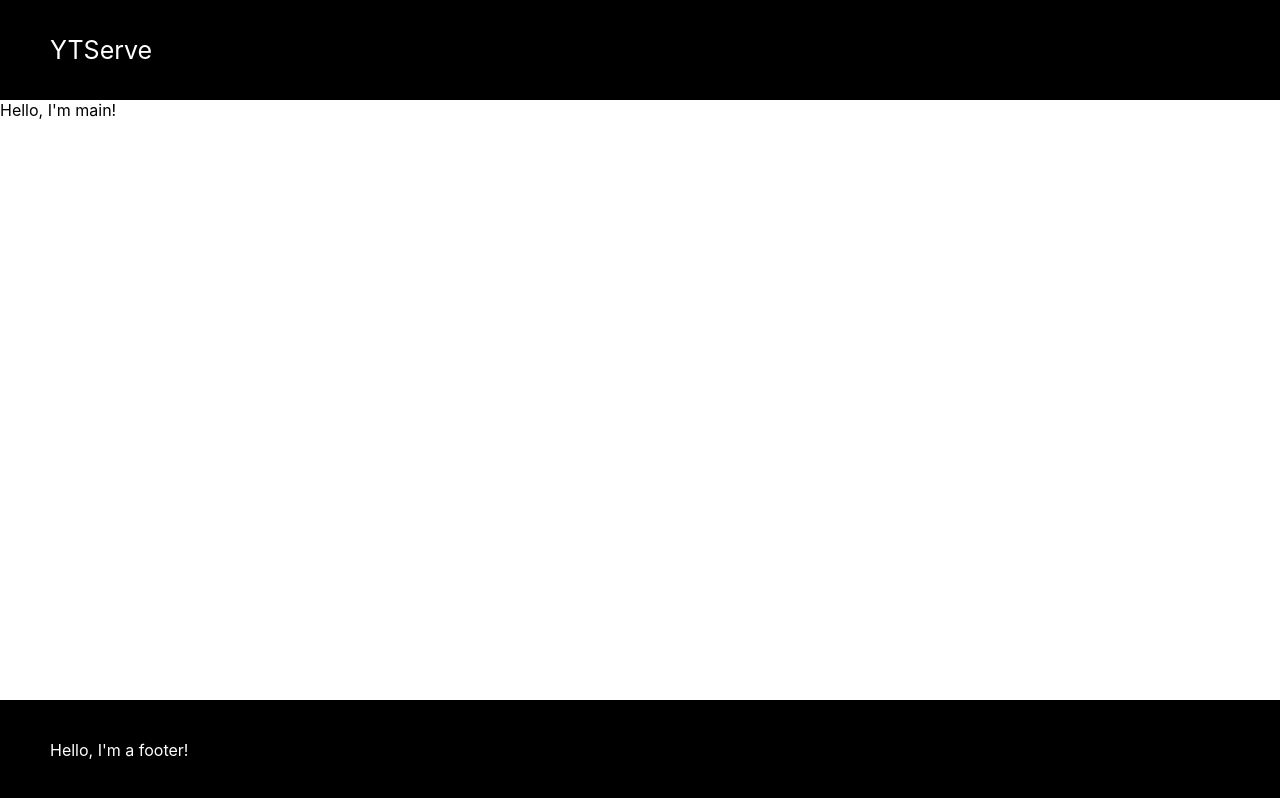
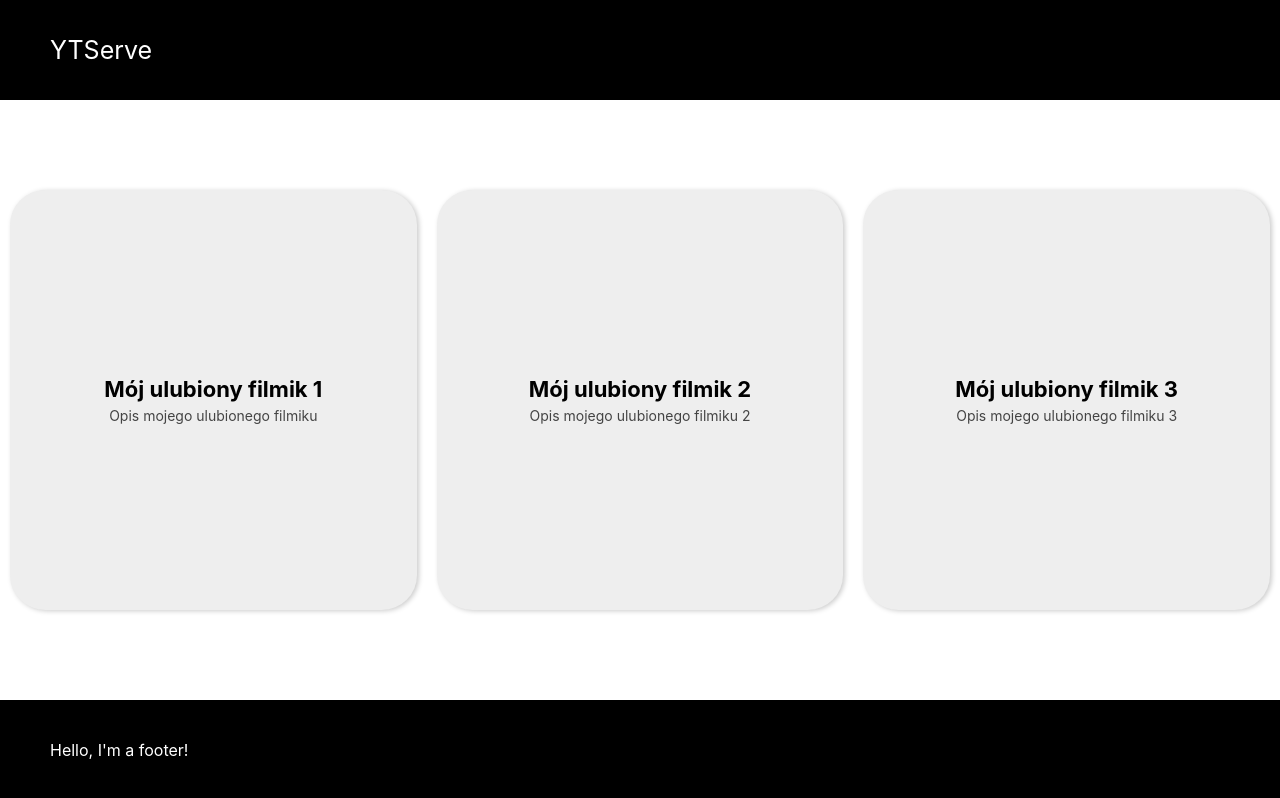
Before and after one commit to weronikaolejniczak/video-service, a React (Create React App) app: page / in a window 1280 px wide. Built offline with nearby package versions, Linux system fonts and the light colour scheme.

Commit message:
Video component

```diff
--- a/src/components/index.js
+++ b/src/components/index.js
@@ -1,5 +1,6 @@
 import Header from './header/Header';
 import Main from './main/Main';
+import Video from './video/Video';
 import Footer from './footer/Footer';
 
-export {Header, Main, Footer};
+export {Header, Main, Video, Footer};
--- a/src/components/main/Main.js
+++ b/src/components/main/Main.js
@@ -1,10 +1,13 @@
 import React from 'react';
+import {Video} from '../';
 import './style.css';
 
 const Main = () => {
     return (
         <main>
-            Hello, I'm main!
+            <Video title={"Mój ulubiony filmik 1"} description={"Opis mojego ulubionego filmiku"} />
+            <Video title={"Mój ulubiony filmik 2"} description={"Opis mojego ulubionego filmiku 2"} />
+            <Video title={"Mój ulubiony filmik 3"} description={"Opis mojego ulubionego filmiku 3"} />
         </main>
     );
 }
--- a/src/components/main/style.css
+++ b/src/components/main/style.css
@@ -1,3 +1,7 @@
 main {
     height: calc(100vh - 200px);
+    /* layout */
+    display: flex;
+    align-items: center;
+    justify-content: center;
 }
--- /dev/null
+++ b/src/components/video/Video.js
@@ -0,0 +1,13 @@
+import React from 'react';
+import './style.css';
+
+const Video = ({title, description, video_url}) => {
+    return (
+        <div className="card">
+            <span className="title">{title}</span>
+            <span className="description">{description}</span>
+        </div>
+    );
+}
+
+export default Video;
--- /dev/null
+++ b/src/components/video/style.css
@@ -0,0 +1,25 @@
+.card {
+    height: 400px;
+    width: 400px;
+    background-color: #eeeeee;
+    box-shadow: 2px 1px 5px #cccccc;
+    border-radius: 35px;
+    padding: 10px;
+    margin: 10px;
+    /* layout */
+    display: flex;
+    flex-direction: column;
+    align-items: center;
+    justify-content: center;
+}
+
+.card .title {
+    font-weight: bold;
+    font-size: 22px;
+}
+
+.card .description {
+    font-size: 14px;
+    color: #444444;
+    margin-top: 5px;
+}
```
